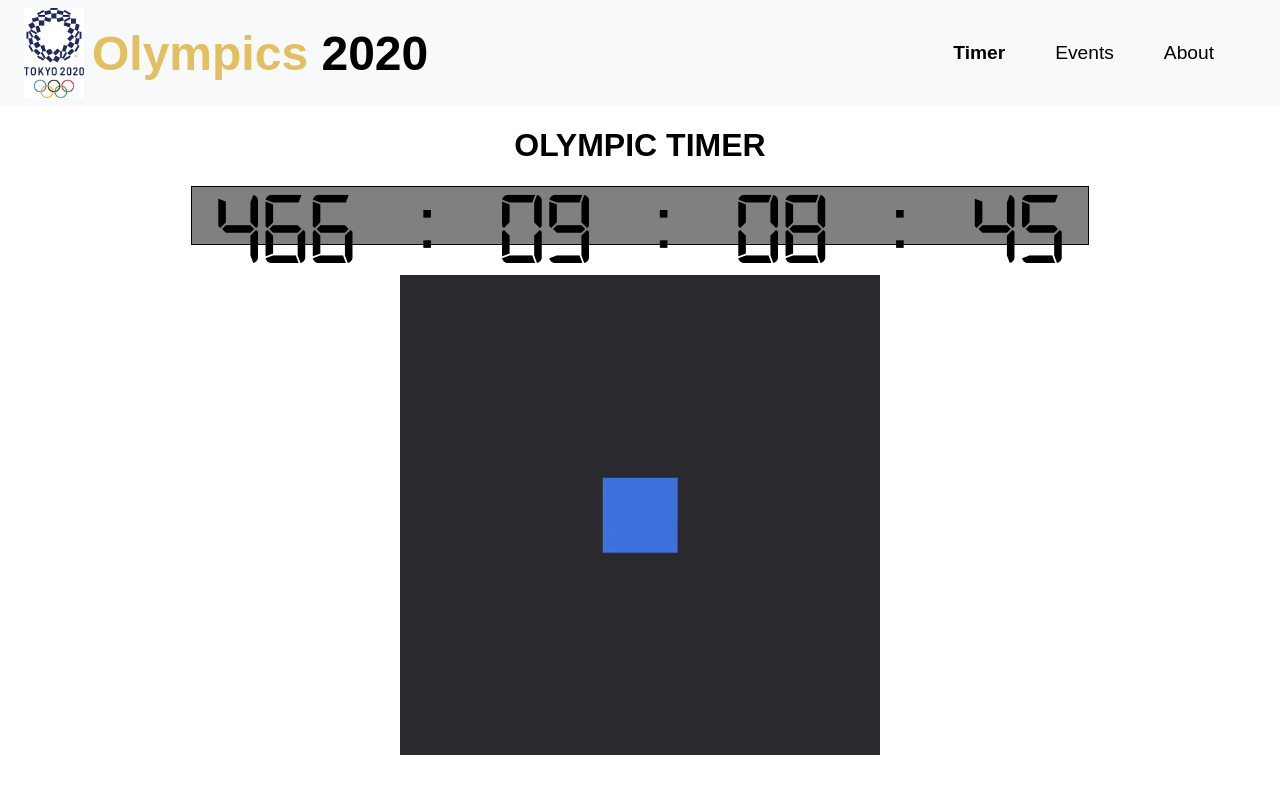
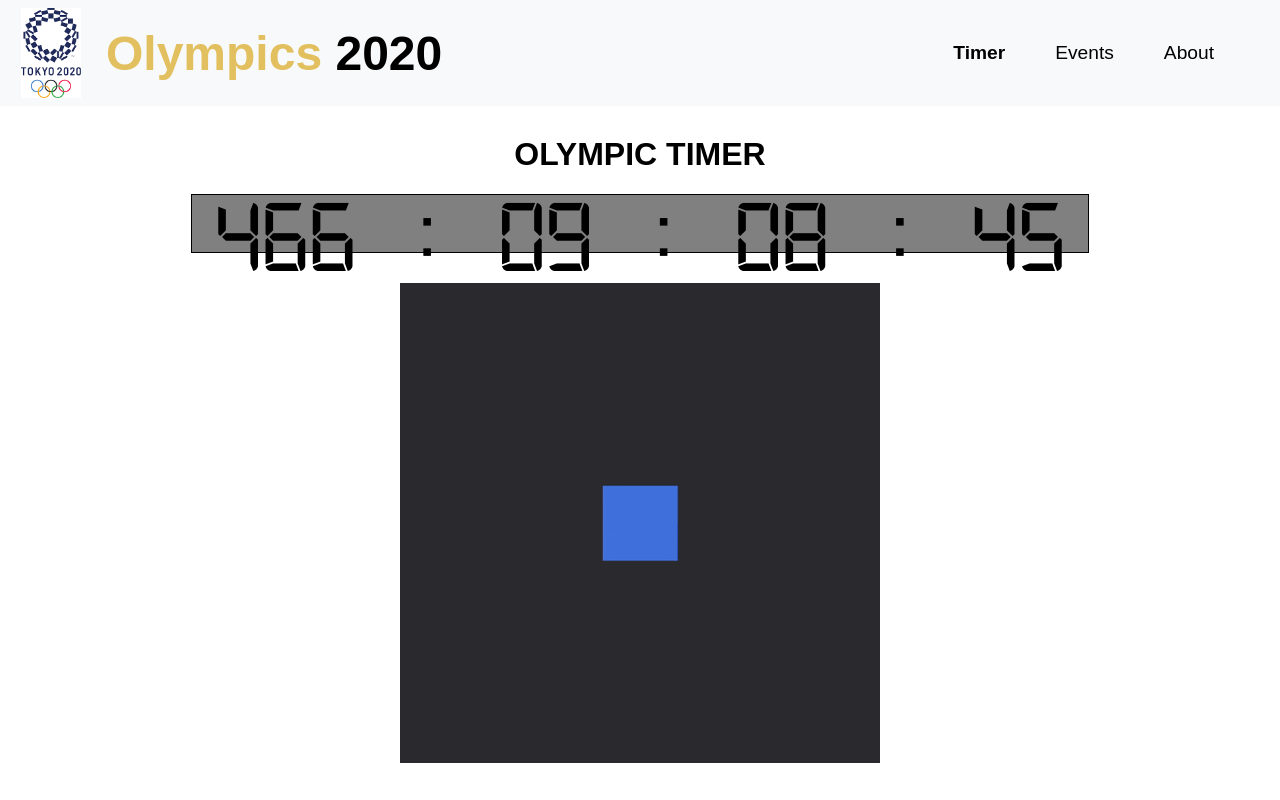
Before and after one commit to kenxmel/web-dev-workshop, a plain HTML site: page src/index.html in a window 1280 px wide. Drawn offline with Linux system fonts and the light colour scheme.

Commit message:
Minor fixes

```diff
--- a/src/events.css
+++ b/src/events.css
@@ -31,7 +31,3 @@
 	height: 160px;
 	margin: auto;
 }
-
-.sports-name {
-	font-family: 'Lucida Sans', 'Lucida Sans Regular', 'Lucida Grande', 'Lucida Sans Unicode', Geneva, Verdana, sans-serif;
-}
--- a/src/index.css
+++ b/src/index.css
@@ -24,7 +24,6 @@ a {
 	border: 1px solid black;
 	background-color: grey;
 	transition: 0.3s;
-	cursor: pointer;
 	margin: auto;
 	width: 70%;
 }
@@ -88,7 +87,11 @@ a {
 
 .navbar-title-items {
 	display: inline-flex;
-	margin-left: 8px;
+	margin-left: 5px;
+}
+
+.olympics-title {
+	margin-left: 20px;
 }
 
 .title-year {
@@ -98,5 +101,6 @@ a {
 .timer-container {
 	display: inline-flexbox;
 	margin: auto;
+	margin-top: 30px;
 	text-align: center;
 }
--- a/src/index.html
+++ b/src/index.html
@@ -19,7 +19,7 @@
 				<img class="logo" src="../assets/logo.png" alt="logo">
 			</div>
 			<div class="navbar-title-items">
-				<a href="index.html"> Olympics <span class="title-year">2020</span></a>
+				<a class="olympics-title" href="index.html"> Olympics <span class="title-year">2020</span></a>
 			</div>
 		</div>
 
```
